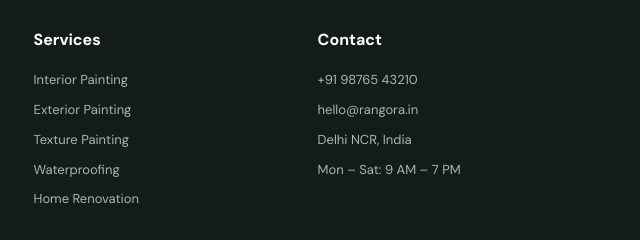
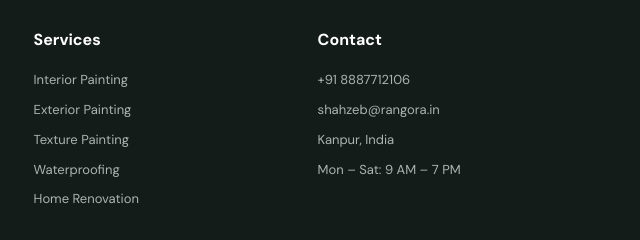
Before and after one commit to shahzeb0099/EdTech_assignment, a plain HTML site: page index.html in a window 1280 px wide. Shown: the part 8815-9055 px from the top of the page, 640-1280 px from the left. Drawn offline with nearby package versions, Linux system fonts and the light colour scheme.

Commit message:
paint website demo

```diff
--- a/index.html
+++ b/index.html
@@ -3321,9 +3321,9 @@
           <h4>Contact</h4>
 
           <ul>
-            <li>+91 98765 43210</li>
-            <li>hello@rangora.in</li>
-            <li>Delhi NCR, India</li>
+            <li>+91 8887712106</li>
+            <li>shahzeb@rangora.in</li>
+            <li>Kanpur, India</li>
             <li>Mon – Sat: 9 AM – 7 PM</li>
           </ul>
 
@@ -3392,7 +3392,7 @@
   <div class="floating-actions">
 
     <a class="floating-btn whatsapp"
-      href="https://wa.me/919876543210?text=Hi%20Rangora,%20I%20need%20a%20painting%20estimate." target="_blank"
+      href="https://wa.me/918887712106?text=Hi%20Shahzeb,%20I%20need%20a%20painting%20estimate." target="_blank"
       aria-label="WhatsApp Rangora">
       <i class="fa-brands fa-whatsapp"></i>
     </a>
```
